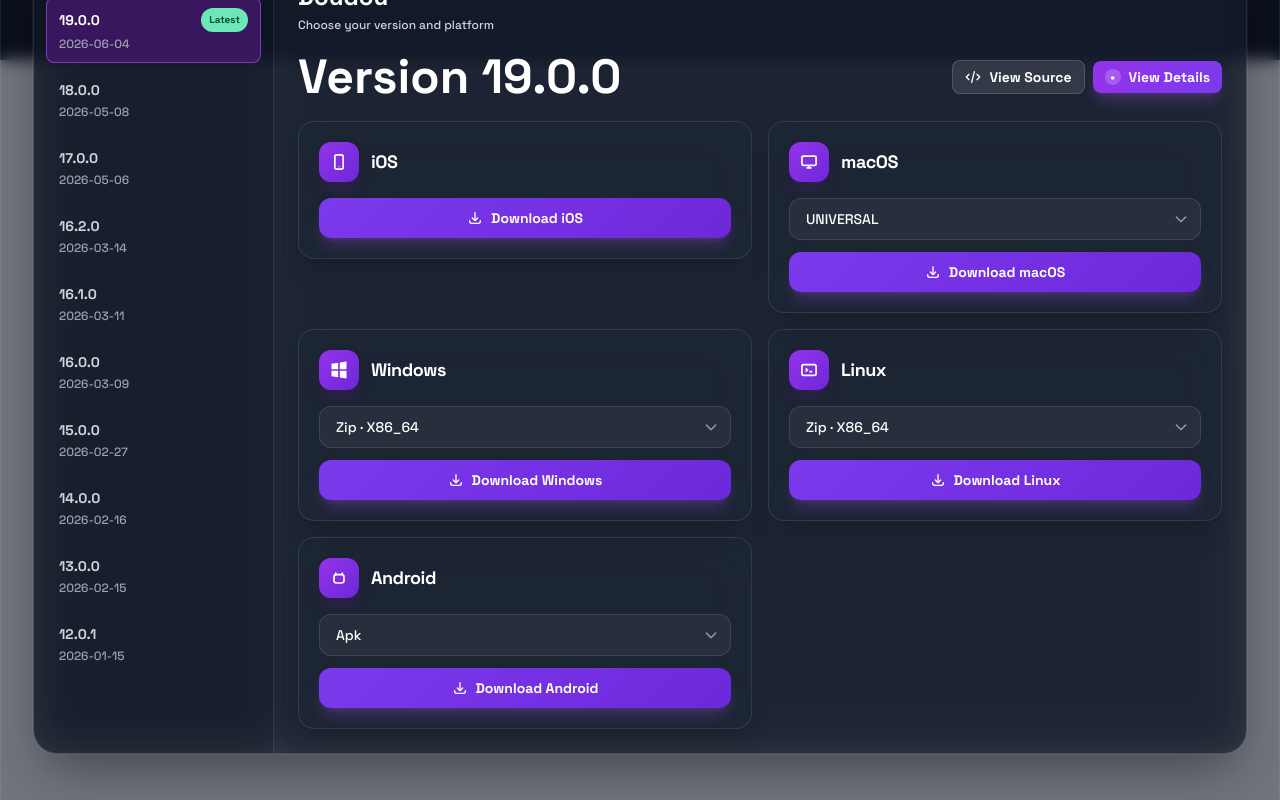
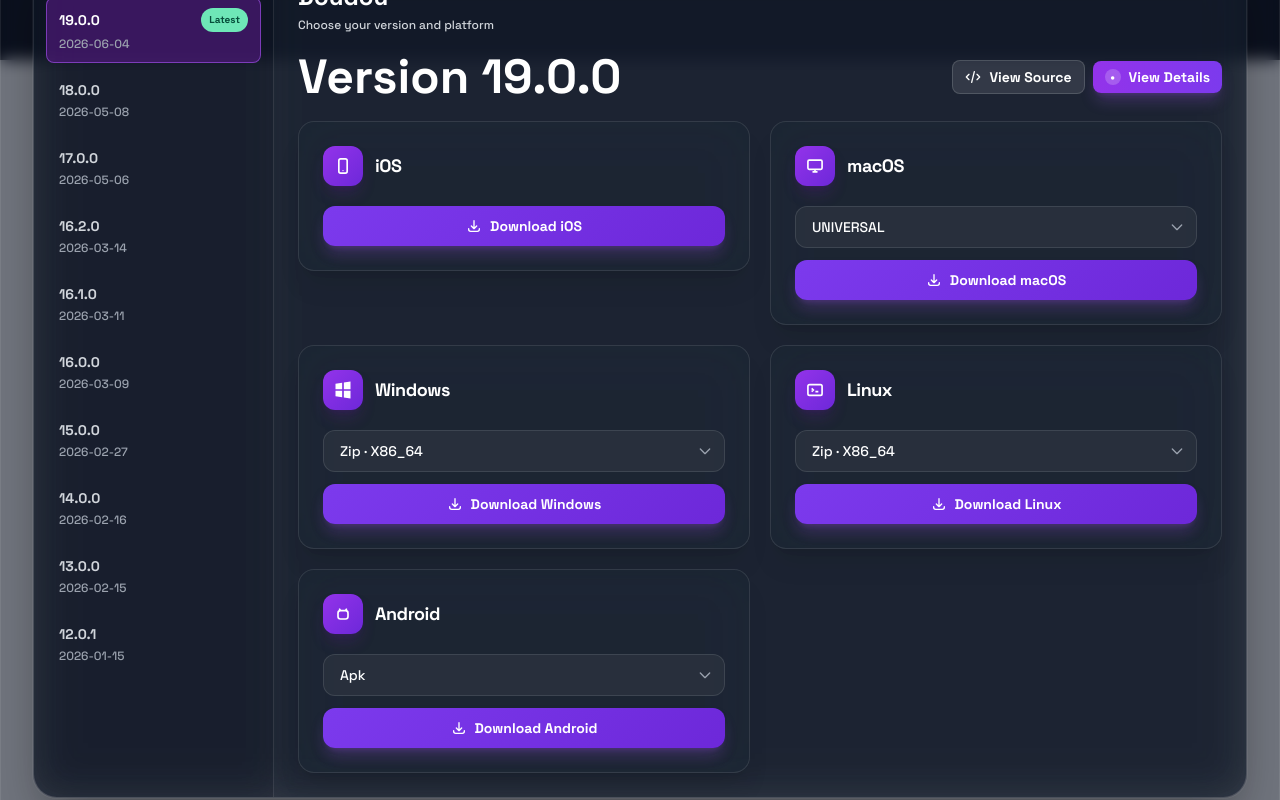
Before and after one commit to openlyst/openlyst, a Next.js app: page /apps/doudou in a window 1280 px wide. Shown: the part 740-1540 px from the top of the page. Built offline with nearby package versions, Linux system fonts and the light colour scheme.

Commit message:
Increase spacing in download cards grid and padding

```diff
--- a/src/components/AppDetailContent.tsx
+++ b/src/components/AppDetailContent.tsx
@@ -402,7 +402,7 @@ export function AppDetailContent({
                         <p className="text-gray-400 text-sm mt-1">{t.appDetail.downloadsPausedReason}</p>
                       </div>
                     ) : byPlatform.length > 0 ? (
-                      <div className="grid grid-cols-1 md:grid-cols-2 gap-4 items-start">
+                      <div className="grid grid-cols-1 md:grid-cols-2 gap-5 items-start">
                         {byPlatform.map((group) => {
                           const platform = group[0].platform;
                           const selectedUrl = selectedUrlByPlatform[platform] ?? group[0].url;
@@ -414,7 +414,7 @@ export function AppDetailContent({
                           return (
                             <div
                               key={platform}
-                              className="group relative rounded-2xl border border-white/10 bg-gray-800/50 backdrop-blur-xl p-5 flex flex-col gap-4 text-white shadow-xl transition-all duration-300 hover:shadow-2xl hover:border-purple-500/30 hover:bg-gray-800/70"
+                              className="group relative rounded-2xl border border-white/10 bg-gray-800/50 backdrop-blur-xl p-6 flex flex-col gap-5 text-white shadow-xl transition-all duration-300 hover:shadow-2xl hover:border-purple-500/30 hover:bg-gray-800/70"
                             >
                               <div className="flex items-center gap-3">
                                 <span className="inline-flex items-center justify-center w-10 h-10 rounded-xl bg-gradient-to-br from-purple-600 to-violet-700 text-white shadow-lg shadow-purple-900/30 transition-transform duration-300 group-hover:scale-105">
```
